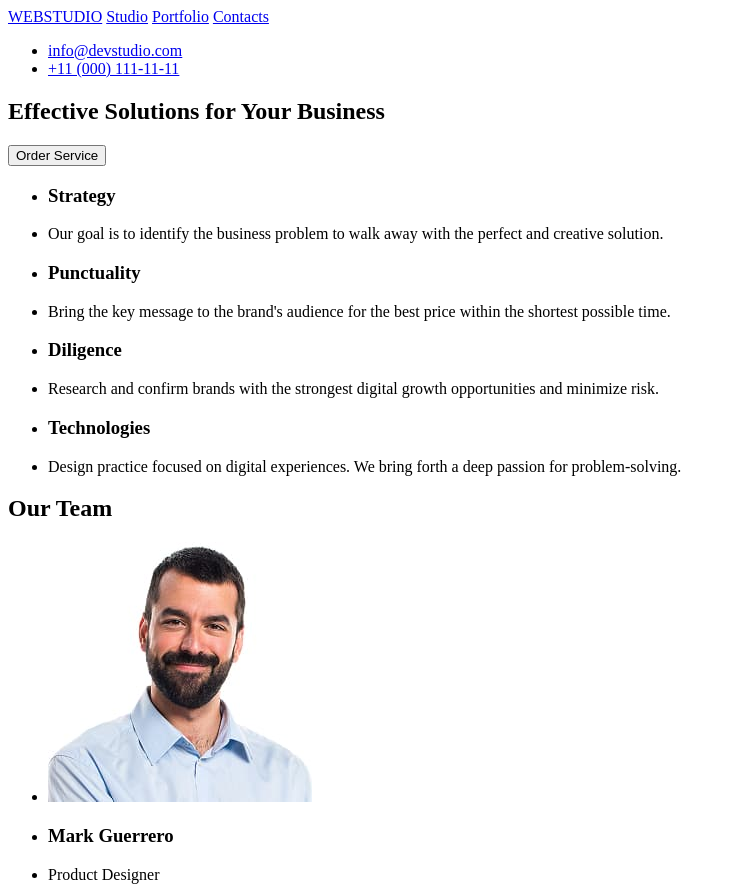
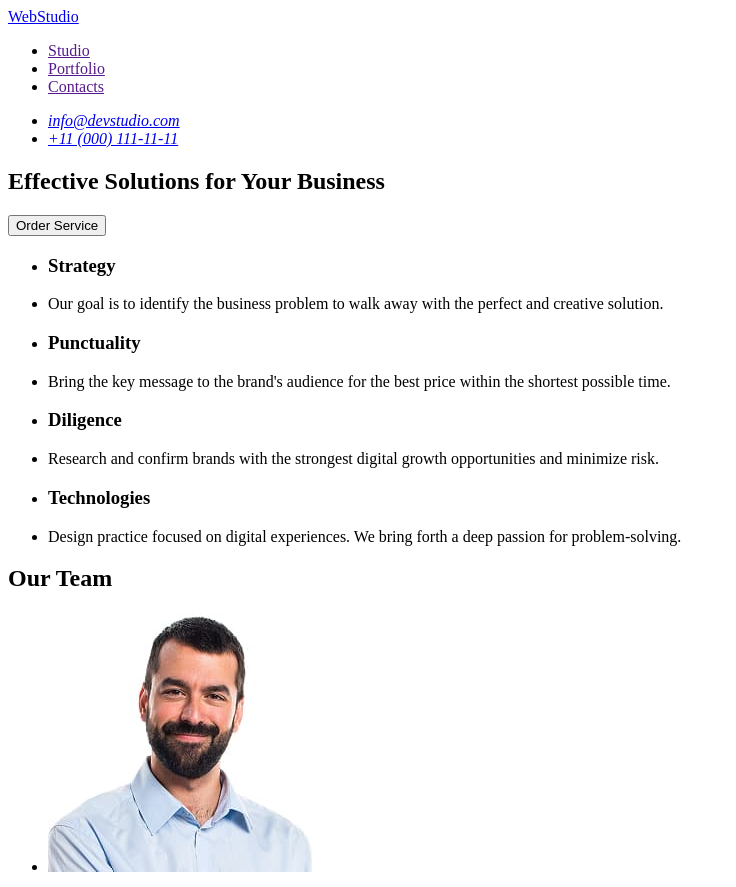
Before and after one commit to Diamond-FoxUA/goit-markup-hw-01, a plain HTML site: page index.html in a window 1280 px wide. Shown: the top 887 px of the page, without its empty margins (0-736 px from the left). Drawn offline with Linux system fonts and the light colour scheme.

Commit message:
correct header and footer

```diff
--- a/index.html
+++ b/index.html
@@ -8,15 +8,19 @@
 <body>
     <header>
         <nav>
-            <a href="#">WEBSTUDIO</a>
-            <a href="#">Studio</a>
-            <a href="#">Portfolio</a>
-            <a href="#">Contacts</a>
+            <a href="./index.html">WebStudio</a>
+            <ul>
+                <li><a href="">Studio</a></li>
+                <li><a href="">Portfolio</a></li>
+                <li><a href="">Contacts</a></li>
+            </ul>
         </nav>
-        <ul>
-            <li><a href="mailto:info@devstudio.com">info@devstudio.com</a></li>
-            <li><a href="tel:+11(000)1111111">+11 (000) 111-11-11</a></li>
-        </ul>
+        <address>
+            <ul>
+                <li><a href="mailto:info@devstudio.com">info@devstudio.com</a></li>
+                <li><a href="tel:+110001111111">+11 (000) 111-11-11</a></li>
+            </ul>
+        </address>
     </header>
     <main>
         <!-- Hero Area-->
@@ -70,7 +74,7 @@
         </section>
     </main>
     <footer>
-        <a href="#">WEBSTUDIO</a>
+        <a href="./index.html">WEBSTUDIO</a>
         <p>Increase the flow of customers and sales for your business with digital marketing & growth solutions.</p>
     </footer>
 </body>
```
